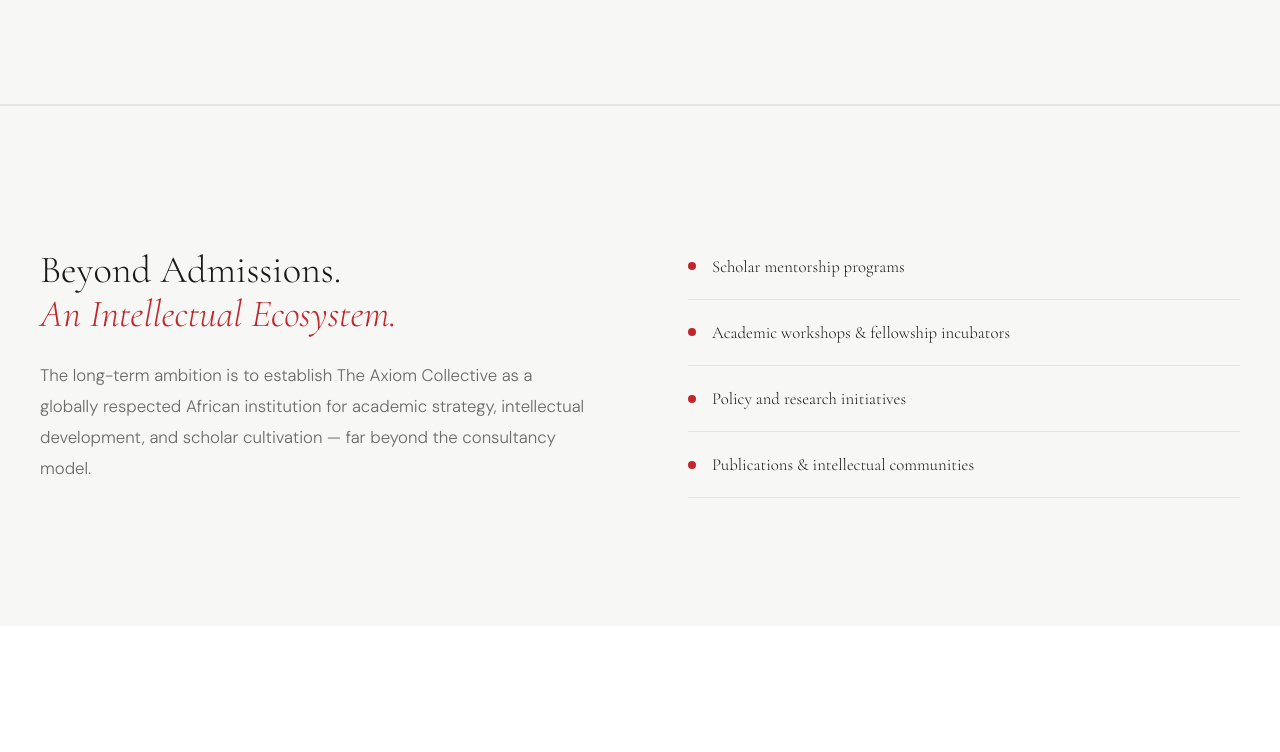
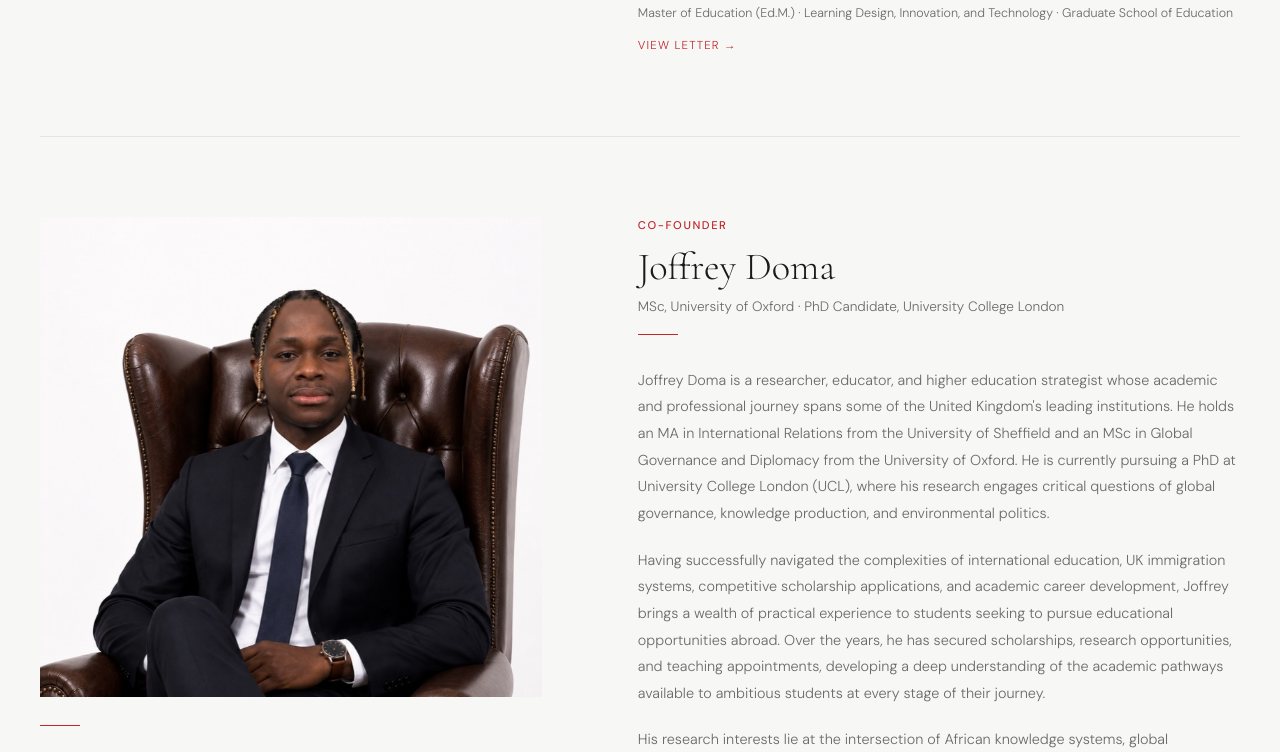
Before and after one commit to Kachi-Obata/The-Axiom-Collective, a Next.js app: page /about in a window 1280 px wide. Shown: the part 5203-5955 px from the top of the page. Built offline with nearby package versions, Linux system fonts and the light colour scheme; no server answers.

Commit message:
Add Joffrey Doma as co-founder on About page
Restructures Founder Bio into a Leadership section with two full-width
rows — Dr. Marius Isikalu (Founder & Director) and Joffrey Doma
(Co-Founder) — with a divider between them and Joffrey's portrait,
credentials, and four bio paragraphs.

```diff
--- a/app/about/page.tsx
+++ b/app/about/page.tsx
@@ -209,7 +209,7 @@
         </div>
       </section>
 
-      {/* FOUNDER BIO */}
+      {/* LEADERSHIP */}
       <section className="section-padded" style={{
         paddingLeft: '2.5rem',
         paddingRight: '2.5rem',
@@ -217,7 +217,16 @@
         borderTop: '1px solid var(--border)',
         borderBottom: '1px solid var(--border)',
       }}>
-        <div className="grid-asymm" style={{ maxWidth: '1200px', margin: '0 auto', gap: '6rem', alignItems: 'start' }}>
+        <div style={{ maxWidth: '1200px', margin: '0 auto' }}>
+
+          <AnimateOnScroll>
+            <p style={{ fontFamily: 'DM Sans, sans-serif', fontSize: '0.68rem', letterSpacing: '0.2em', textTransform: 'uppercase', color: 'var(--crimson)', fontWeight: 500, marginBottom: '4rem' }}>
+              Leadership
+            </p>
+          </AnimateOnScroll>
+
+          {/* Row 1 — Dr. Marius Isikalu */}
+          <div className="grid-asymm" style={{ gap: '6rem', alignItems: 'start', paddingBottom: '5rem', marginBottom: '5rem', borderBottom: '1px solid var(--border)' }}>
 
             {/* Photo */}
             <AnimateOnScroll>
@@ -253,7 +262,7 @@
                 fontWeight: 500,
                 marginBottom: '3rem',
               }}>
-              Founder
+                Founder & Director
               </p>
 
               <p style={{ color: 'var(--muted)', fontSize: '1.05rem', lineHeight: '1.85', fontWeight: 300, marginBottom: '1.5rem' }}>
@@ -273,11 +282,7 @@
               </p>
 
               {/* Pull quote */}
-            <div style={{
-              borderLeft: '2px solid var(--crimson)',
-              paddingLeft: '2rem',
-              marginTop: '1rem',
-            }}>
+              <div style={{ borderLeft: '2px solid var(--crimson)', paddingLeft: '2rem', marginTop: '1rem' }}>
                 <blockquote className="font-display" style={{
                   fontSize: 'clamp(1.2rem, 2vw, 1.55rem)',
                   fontWeight: 300,
@@ -322,6 +327,68 @@
                 </button>
               </div>
             </AnimateOnScroll>
+
+          </div>
+
+          {/* Row 2 — Joffrey Doma */}
+          <div className="grid-asymm" style={{ gap: '6rem', alignItems: 'start' }}>
+
+            {/* Photo */}
+            <AnimateOnScroll>
+              <div style={{ position: 'relative', width: '100%', height: '480px' }}>
+                <Image
+                  src="/people/joff.png"
+                  alt="Joffrey Doma"
+                  fill
+                  style={{ objectFit: 'cover', objectPosition: 'top' }}
+                  sizes="(max-width: 768px) 100vw, 40vw"
+                />
+              </div>
+              <span style={{ display: 'block', width: '40px', height: '1px', background: 'var(--crimson)', marginTop: '1.75rem' }} />
+            </AnimateOnScroll>
+
+            {/* Bio */}
+            <AnimateOnScroll delay={200}>
+              <p style={{
+                fontFamily: 'DM Sans, sans-serif',
+                fontSize: '0.7rem',
+                letterSpacing: '0.14em',
+                textTransform: 'uppercase',
+                color: 'var(--crimson)',
+                fontWeight: 500,
+                marginBottom: '0.75rem',
+              }}>
+                Co-Founder
+              </p>
+              <h2 className="font-display" style={{
+                fontSize: 'clamp(2.2rem, 3vw, 3.2rem)',
+                fontWeight: 300,
+                color: 'var(--off-white)',
+                marginBottom: '0.5rem',
+                lineHeight: 1.1,
+              }}>
+                Joffrey Doma
+              </h2>
+              <p style={{ fontFamily: 'DM Sans, sans-serif', fontSize: '0.85rem', fontWeight: 300, color: 'var(--muted)', marginBottom: '1rem', lineHeight: 1.6 }}>
+                MSc, University of Oxford · PhD Candidate, University College London
+              </p>
+              <span style={{ display: 'block', width: '40px', height: '1px', background: 'var(--crimson)', marginBottom: '2rem' }} />
+
+              <p style={{ fontFamily: 'DM Sans, sans-serif', fontSize: '0.9rem', fontWeight: 300, lineHeight: '1.85', color: 'var(--muted)', marginBottom: '1.25rem' }}>
+                Joffrey Doma is a researcher, educator, and higher education strategist whose academic and professional journey spans some of the United Kingdom's leading institutions. He holds an MA in International Relations from the University of Sheffield and an MSc in Global Governance and Diplomacy from the University of Oxford. He is currently pursuing a PhD at University College London (UCL), where his research engages critical questions of global governance, knowledge production, and environmental politics.
+              </p>
+              <p style={{ fontFamily: 'DM Sans, sans-serif', fontSize: '0.9rem', fontWeight: 300, lineHeight: '1.85', color: 'var(--muted)', marginBottom: '1.25rem' }}>
+                Having successfully navigated the complexities of international education, UK immigration systems, competitive scholarship applications, and academic career development, Joffrey brings a wealth of practical experience to students seeking to pursue educational opportunities abroad. Over the years, he has secured scholarships, research opportunities, and teaching appointments, developing a deep understanding of the academic pathways available to ambitious students at every stage of their journey.
+              </p>
+              <p style={{ fontFamily: 'DM Sans, sans-serif', fontSize: '0.9rem', fontWeight: 300, lineHeight: '1.85', color: 'var(--muted)', marginBottom: '1.25rem' }}>
+                His research interests lie at the intersection of African knowledge systems, global governance, and environmental politics. In particular, he is interested in how African intellectual traditions and epistemologies can contribute to contemporary debates on governance, sustainability, and international cooperation. His work also explores environmental governance in Africa, with a focus on the political, social, and institutional challenges shaping responses to climate and ecological change across the continent.
+              </p>
+              <p style={{ fontFamily: 'DM Sans, sans-serif', fontSize: '0.9rem', fontWeight: 300, lineHeight: '1.85', color: 'var(--muted)' }}>
+                At The Axiom Collective, Joffrey combines academic insight with practical mentorship, helping students identify opportunities, clarify their aspirations, and navigate the often-complex process of pursuing higher education at leading institutions around the world. His approach is grounded in the belief that successful applications emerge not from formulaic strategies, but from a clear understanding of purpose, potential, and long-term educational goals.
+              </p>
+            </AnimateOnScroll>
+
+          </div>
 
         </div>
       </section>
```
Also changed, not shown: public/people/joff.png (added). Lines whose indentation alone changed are shown as unchanged.
